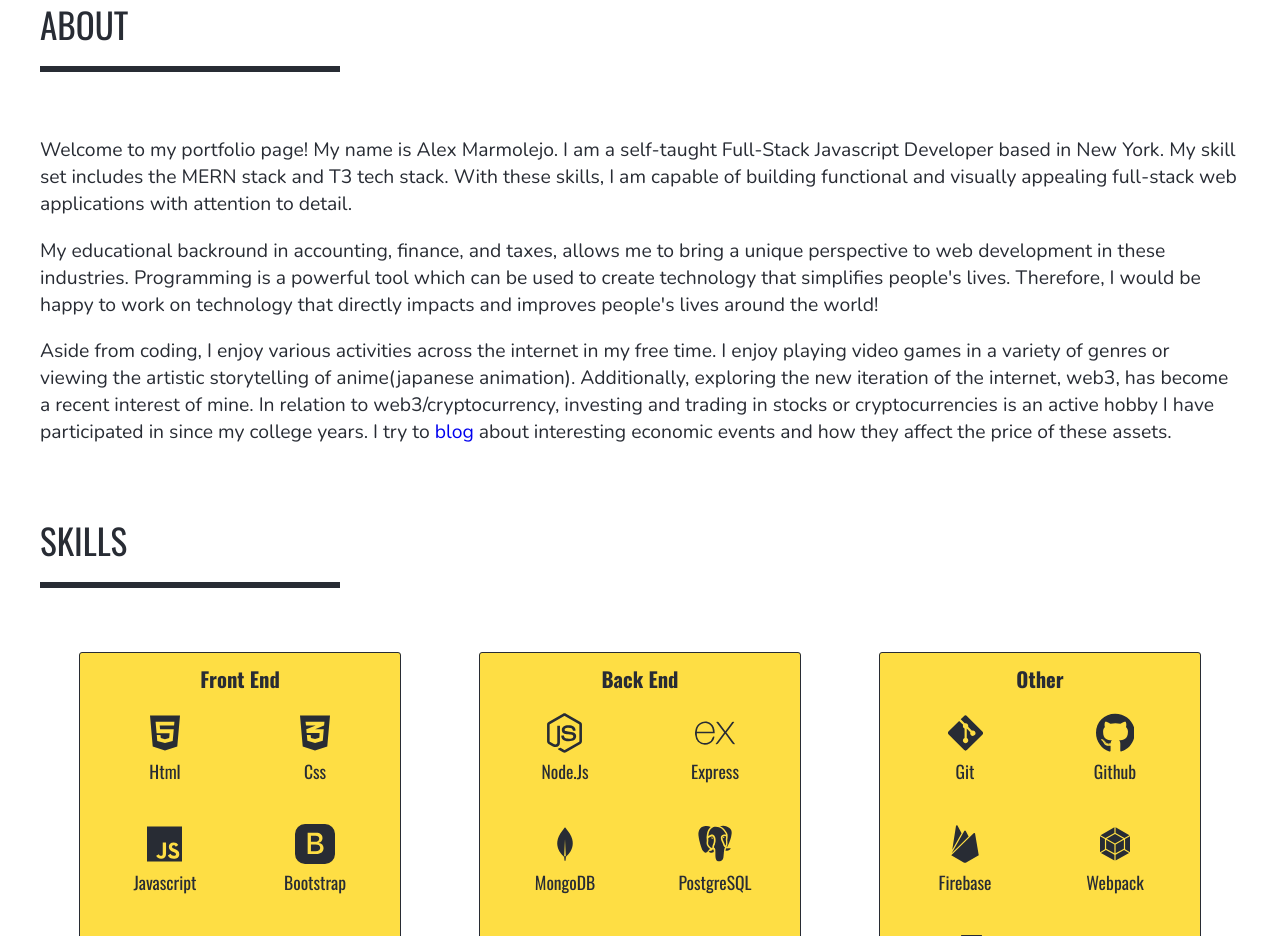
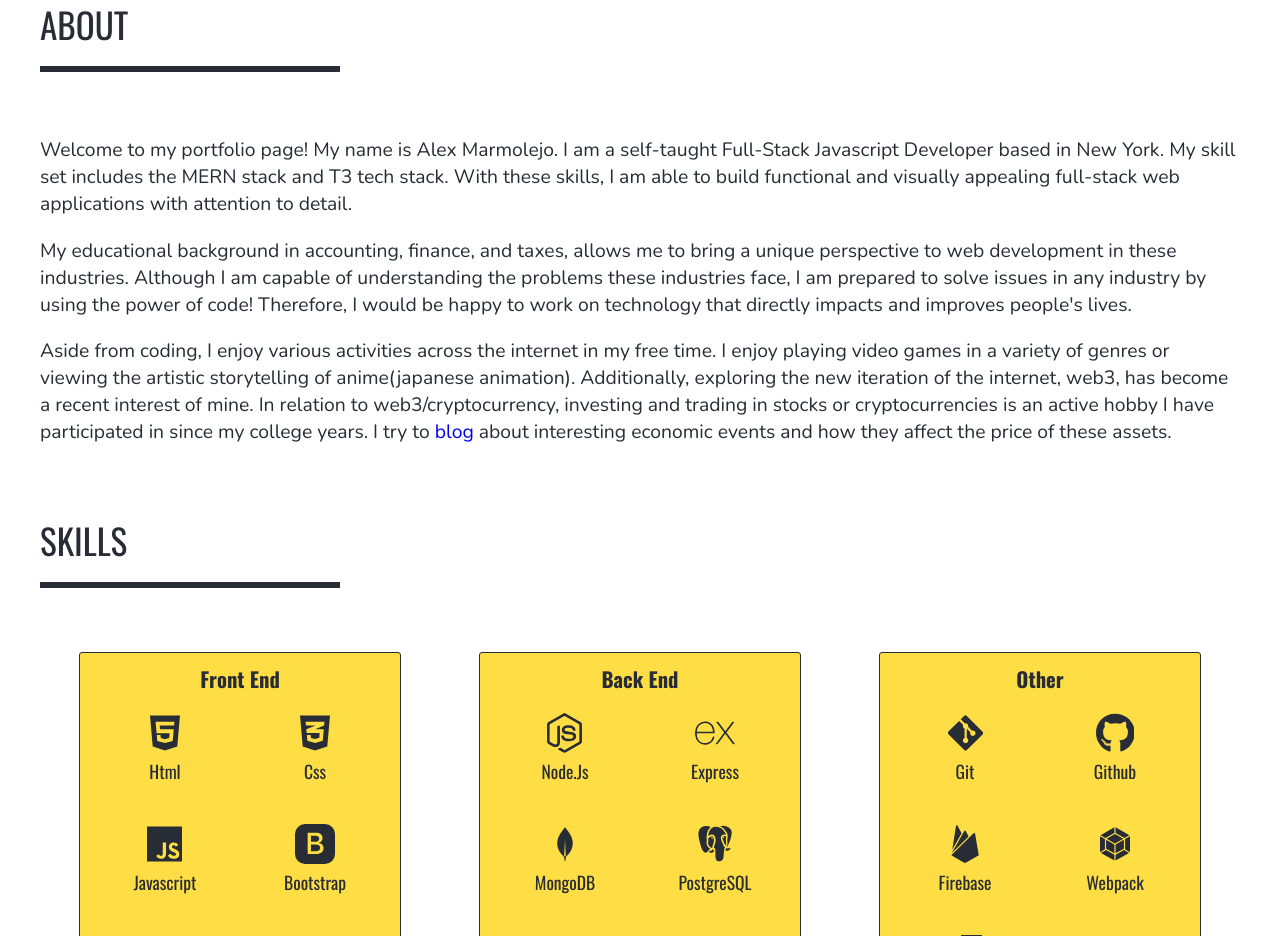
Before and after one commit to prosperitty/personal-website, a React (Create React App) app: page / in a window 1280 px wide. Shown: the part 840-1776 px from the top of the page. Built offline with nearby package versions, Linux system fonts and the light colour scheme; a web font is replaced by a local one.

Commit message:
update about section

```diff
--- a/src/components/About.js
+++ b/src/components/About.js
@@ -7,16 +7,16 @@ function About() {
         Welcome to my portfolio page! My name is Alex Marmolejo. I am a
         self-taught Full-Stack Javascript Developer based in New York. My skill
         set includes the MERN stack and T3 tech stack. With these skills, I am
-        capable of building functional and visually appealing full-stack web
+        able to build functional and visually appealing full-stack web
         applications with attention to detail.
       </p>
       <p>
-        My educational backround in accounting, finance, and taxes, allows me to
-        bring a unique perspective to web development in these industries.
-        Programming is a powerful tool which can be used to create technology
-        that simplifies people's lives. Therefore, I would be happy to work on
-        technology that directly impacts and improves people's lives around the
-        world!
+        My educational background in accounting, finance, and taxes, allows me
+        to bring a unique perspective to web development in these industries.
+        Although I am capable of understanding the problems these industries
+        face, I am prepared to solve issues in any industry by using the power
+        of code! Therefore, I would be happy to work on technology that directly
+        impacts and improves people's lives.
       </p>
       <p>
         Aside from coding, I enjoy various activities across the internet in my
```
